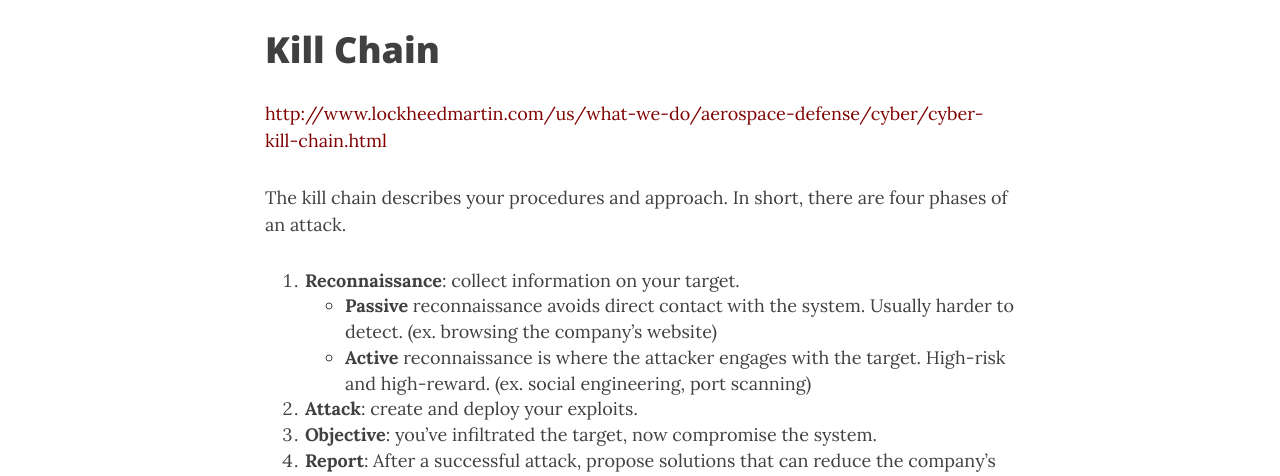
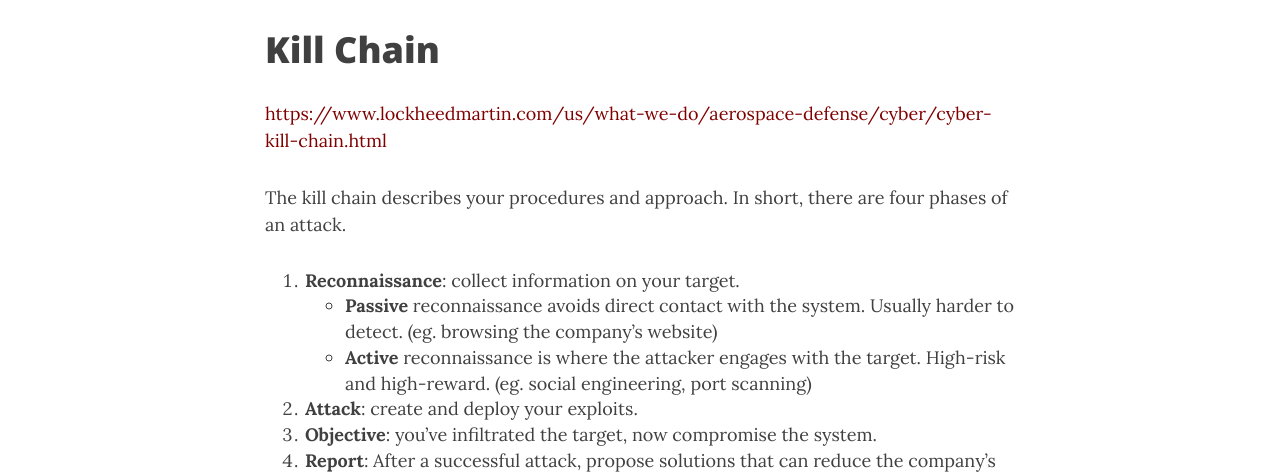
Before and after one commit to wsec/basaam0.github.io, a Jekyll site: the page built from _posts/2017-10-30-kali.md, in a window 1280 px wide and 900 px high, scrolled down 881 px. Shown: the part 158-634 px from the top of the window. Built offline with Jekyll 4.4.1, drawn with Linux system fonts in a browser that asks for light colours; nearby versions of some CDN libraries; comment, search, counter and statistics services are not loaded.

Commit message:
Tweaks
omg please help my math grade

```diff
--- a/_posts/2017-10-30-kali.md
+++ b/_posts/2017-10-30-kali.md
@@ -21,13 +21,13 @@ Attempting to gain unauthorized access to any computer system is **illegal**.
 
 # Kill Chain
 
-<http://www.lockheedmartin.com/us/what-we-do/aerospace-defense/cyber/cyber-kill-chain.html>
+<https://www.lockheedmartin.com/us/what-we-do/aerospace-defense/cyber/cyber-kill-chain.html>
 
 The kill chain describes your procedures and approach. In short, there are four phases of an attack.
 
 1. **Reconnaissance**: collect information on your target.
-    - **Passive** reconnaissance avoids direct contact with the system. Usually harder to detect. (ex. browsing the company's website)
-    - **Active** reconnaissance is where the attacker engages with the target. High-risk and high-reward. (ex. social engineering, port scanning)
+    - **Passive** reconnaissance avoids direct contact with the system. Usually harder to detect. (eg. browsing the company's website)
+    - **Active** reconnaissance is where the attacker engages with the target. High-risk and high-reward. (eg. social engineering, port scanning)
 2. **Attack**: create and deploy your exploits.
 3. **Objective**: you've infiltrated the target, now compromise the system.
 4. **Report**: After a successful attack, propose solutions that can reduce the company's vulnerability.
```
Also changed, not shown: _posts/2017-10-16-stickers.md (+1 -1 lines).
